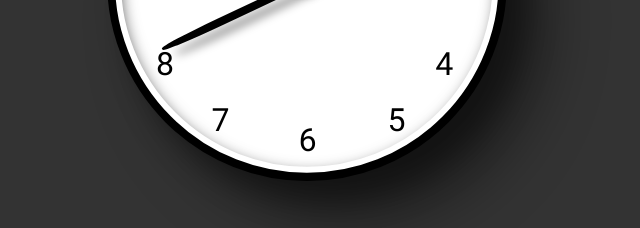
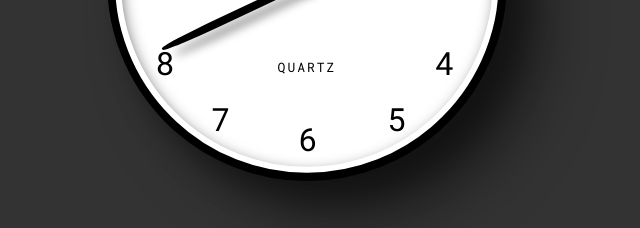
Before and after one commit to viniciuscosta89/js-clocks, a plain HTML site: page index.html in a window 1280 px wide. Shown: the part 499-727 px from the top of the page, 333-973 px from the left. Drawn offline with Linux system fonts and the light colour scheme.

Commit message:
Update title, add a brand and remove comments

```diff
--- a/app.js
+++ b/app.js
@@ -18,12 +18,6 @@ const updateAnalogClock = () => {
   hourHand.style.transform = transformStyle(hoursPosition)
   minuteHand.style.transform = transformStyle(minutesPosition)
   secondHand.style.transform = transformStyle(secondsPosition)
-
-  // if (seconds === 0 || minutes === 0 || hours === 0) {
-  //   secondHand.style.transition = 'none'
-  // } else {
-  //   secondHand.style.transition = 'all .3s ease-in-out'
-  // }
 }
 
 setInterval(updateAnalogClock, 1000)
--- a/index.html
+++ b/index.html
@@ -3,7 +3,7 @@
   <head>
     <meta charset="UTF-8" />
     <meta name="viewport" content="width=device-width, initial-scale=1.0" />
-    <title>Relógio Digital</title>
+    <title>Relógio Digital & Analógico</title>
     <link href="https://fonts.googleapis.com/css2?family=Roboto+Mono&display=swap" rel="stylesheet">
     <link rel="stylesheet" href="style.css">
   </head>
@@ -24,6 +24,7 @@
         <span class="analog-clock__number">10</span>
         <span class="analog-clock__number">11</span>
         <span class="analog-clock__number">12</span>
+        <span class="analog-clock__brand">Quartz</span>
 
         <span class="analog-clock__hand analog-clock__hand--hour"></span>
         <span class="analog-clock__hand analog-clock__hand--minute"></span>
--- a/style.css
+++ b/style.css
@@ -162,3 +162,12 @@ body {
   position: absolute;
   transform: translate(-50%, 16.5vmin);
 }
+
+.analog-clock__brand {
+  font-size: small;
+  position: absolute;
+  bottom: 25%;
+  letter-spacing: 2px;
+  text-transform: uppercase;
+  transform: translateX(-50%);
+}
```
